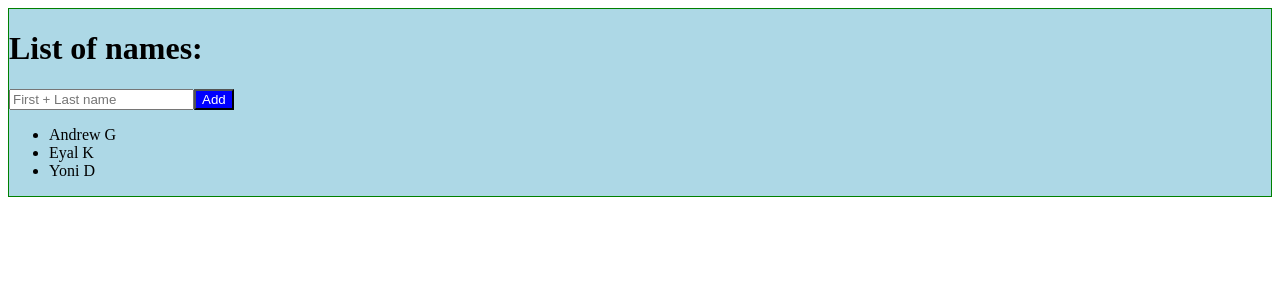
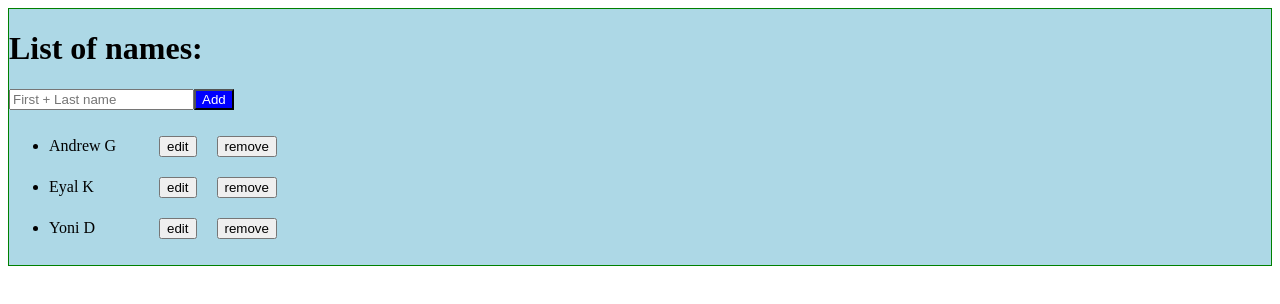
Before and after one commit to yonidavidson/web-practice, a React app: page / in a window 1280 px wide. Shown: the top 304 px of the page. Built offline with nearby package versions, Linux system fonts and the light colour scheme.

Commit message:
add buttons

```diff
--- a/src/app.jsx
+++ b/src/app.jsx
@@ -33,5 +33,5 @@ export default class App extends React.Component {
 
 const divStyle = {
   border: '1px solid green',
-  'background-color': 'lightblue'
+  'backgroundColor': 'lightblue'
 };
--- a/src/components/addName.jsx
+++ b/src/components/addName.jsx
@@ -19,10 +19,8 @@ class AddName extends React.Component{
 }
 
 const buttonStyle ={
-  'background-color':'blue',
+  'backgroundColor':'blue',
    color : 'white'
-
-
 }
 
 export default AddName;
--- a/src/components/recipe.jsx
+++ b/src/components/recipe.jsx
@@ -1,7 +1,14 @@
 import React from 'react';
 
 const Recipe = ({ recipe }) => (
-  <li>{ recipe }</li>
+  	<li>
+  		<span style={ {display: 'inline-block', width: '100px'}}>
+  			{ recipe }
+  		</span>
+  		{ buttons.map(b => <button style={ {margin:'10px'} }> {b} </button> ) }
+  	</li>
 );
 
+const buttons = ['edit', 'remove']
+
 export default Recipe;
```
